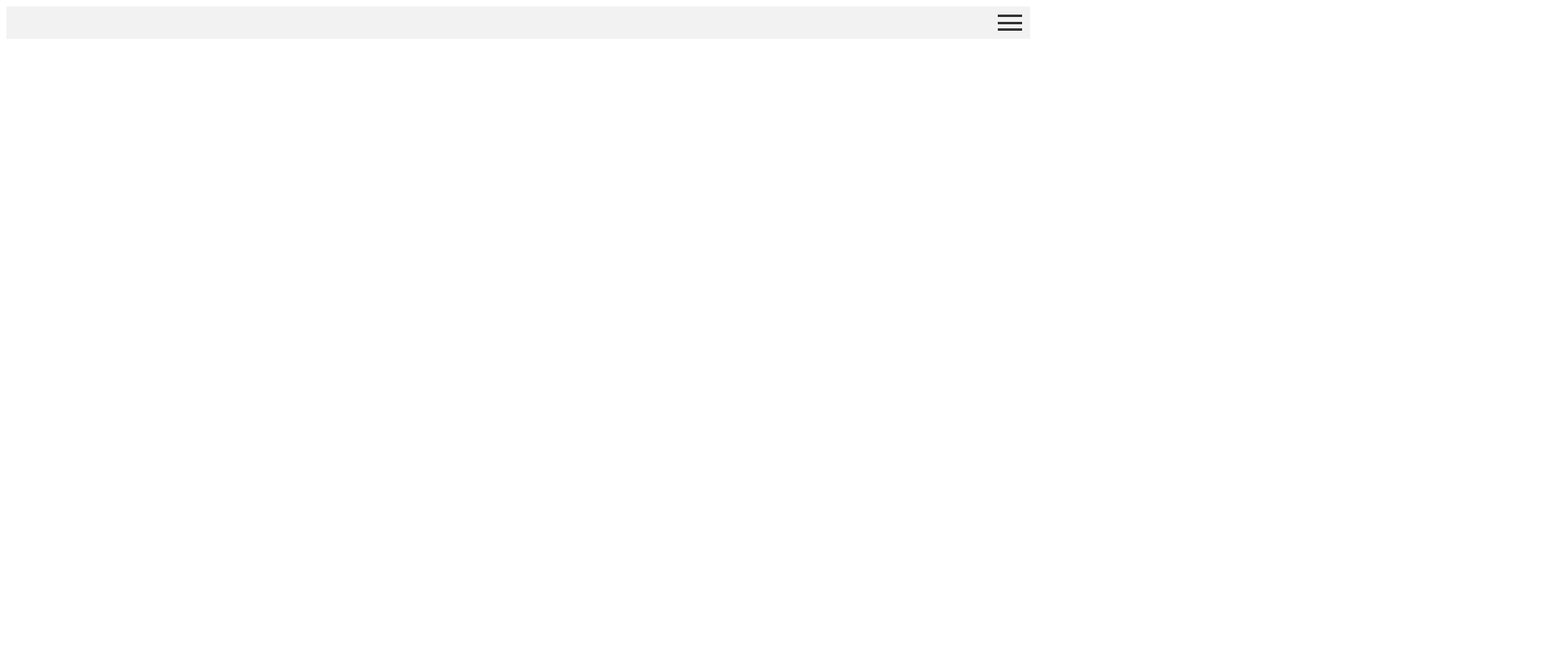
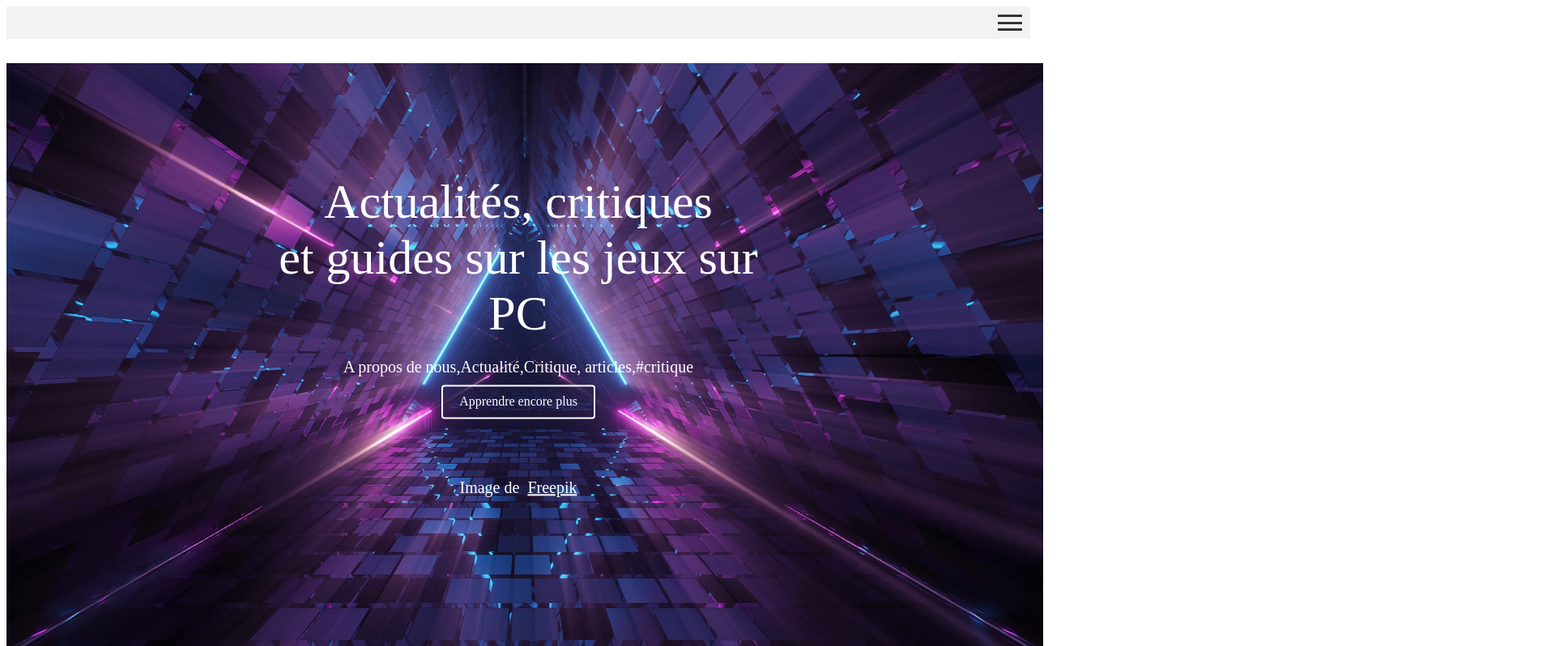
Before and after one commit to nafissatoufina/simple-html-css, a plain HTML site: page index.html in a window 1280 px wide. Shown: the top 798 px of the page at 81% size, 1920 px wide, since content can reach past the window. Drawn offline with Linux system fonts and the light colour scheme.

Commit message:
Update index.html

```diff
--- a/index.html
+++ b/index.html
@@ -28,7 +28,7 @@
   <main>
     <!-- Ajoutez ici le contenu de votre page principale -->
     <div class="image-container">
-        <div style="width: 800vw; height: 800vh; display: flex; justify-content: center; align-items: center;">
+        <div style="width: 100vw; height: 100vh; display: flex; justify-content: center; align-items: center;">
             <img src="image.jpg" alt="Image" style="max-width: 100%; max-height: 100%;">
           </div>
                 <div class="content">
```
